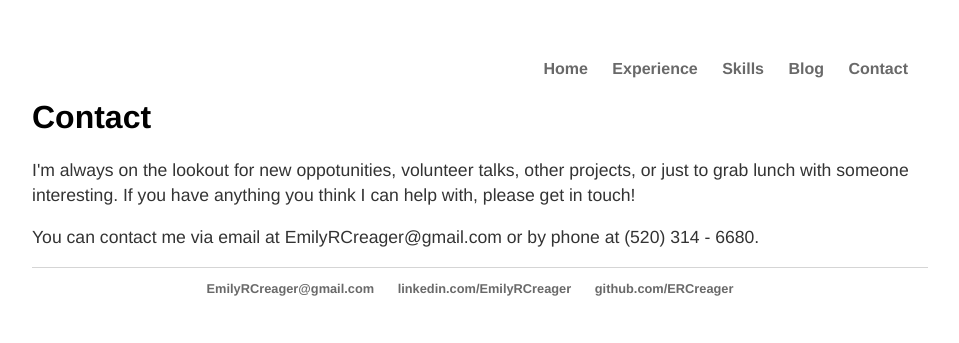
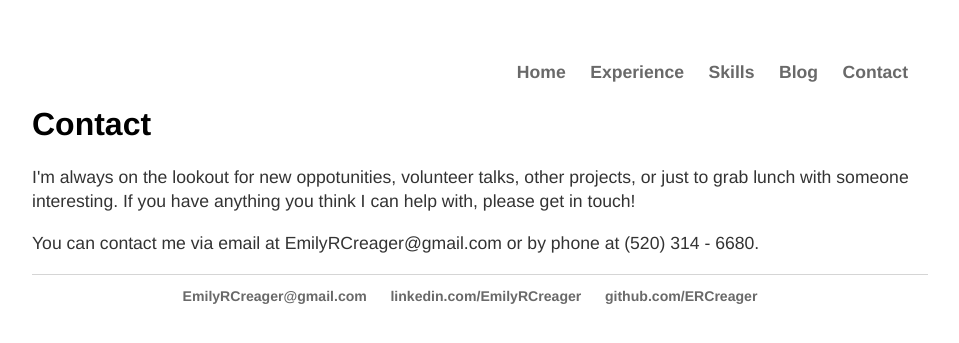
Before and after one commit to ercreager/ercreager.github.io, a Jekyll site: the page built from contact/index.html, in a window 1280 px wide. Shown: the top 343 px of the page, without its empty margins (160-1119 px from the left). Built offline with Jekyll 4.4.1, drawn with Linux system fonts in a browser that asks for light colours.

Commit message:
Update main.css

```diff
--- a/css/main.css
+++ b/css/main.css
@@ -28,7 +28,7 @@ a:hover {
 h2 {
     border-bottom: 1px solid #333;
 }
-p, p ul li {
+p, ul li {
     font-size: 1.1em;
     line-height: 1.4em;
     color: #333;
```
